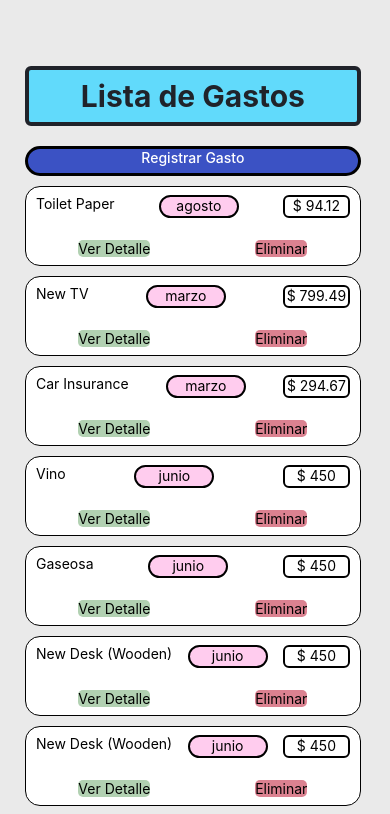
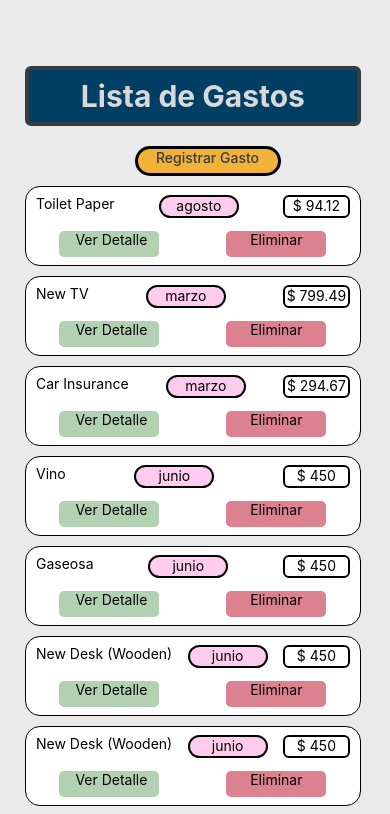
Before and after one commit to betitolg/ExpensesMobileAPP, a React Native app: screen / in a window 390 px wide. Shown: the top 814 px of the page. Built offline with nearby package versions, Linux system fonts and the light colour scheme.

Commit message:
Ultimos CAmbios

```diff
--- a/App.js
+++ b/App.js
@@ -3,7 +3,6 @@ import { StyleSheet, Text, TouchableOpacity, View } from "react-native";
 
 import Expenses from "./components/Expenses";
 import ExpensesForm from "./components/ExpensesForm";
-import { Header } from "react-native-elements/dist/header/Header";
 
 const App = () => {
   const expenses_demo = [
@@ -66,12 +65,8 @@ const App = () => {
   const [itemList, setItemList] = useState([]);
 
   useEffect(() => {
-   setItemList(expenses_demo);
-  }, [])
-
-
-
-
+    setItemList(expenses_demo);
+  },[]);
 
   const [formVisible, setFormVisible] = useState(false);
 
@@ -79,7 +74,7 @@ const App = () => {
     setFormVisible(false);
   };
 
-  const addItem=(item)=>{
+  const addItem = (item) => {
     setItemList([
       ...itemList,
       {
@@ -89,28 +84,31 @@ const App = () => {
         date: new Date(2020, 7, 14),
       },
     ]);
-
-
-  }
+  };
 
   return (
     <View style={styles.container}>
       <Text style={styles.title}>Lista de Gastos</Text>
 
       {!formVisible && (
+        <View style={styles.buttonContainer}>
         <TouchableOpacity
           style={styles.buttonAdd}
           onPress={() => setFormVisible(true)}
         >
           <Text style={styles.buttonTextColor}>Registrar Gasto</Text>
         </TouchableOpacity>
+        </View>
       )}
 
-      {formVisible && <ExpensesForm closeAction={closeAddForm} addAction={addItem}/>}
+      {formVisible && (
+        <ExpensesForm closeAction={closeAddForm} addAction={addItem} />
+      )}
       <Expenses items={itemList} />
     </View>
   );
 };
+
 const styles = StyleSheet.create({
   container: {
     flex: 1,
@@ -118,29 +116,35 @@ const styles = StyleSheet.create({
     paddingLeft: 25,
     backgroundColor: "#eaeaea",
   },
+  buttonContainer:{
+    flexDirection:"row",
+    justifyContent:"center"
+  },
   buttonAdd: {
-    backgroundColor: "#3b52c4",
-    width: "92%",
+    backgroundColor: "#F2B138",
+    width: "40%",
     marginTop: 20,
     borderRadius: 20,
     textAlign: "center",
     flexDirection: "row",
+
     justifyContent: "center",
     height: 30,
     borderWidth: 3,
+    color:'#353D40'
   },
   buttonTextColor: {
-    color: "#fff",
+    color: "#353D40",
     fontWeight: "500",
   },
   title: {
     marginTop: 16,
     paddingVertical: 8,
     borderWidth: 4,
-    borderColor: "#20232a",
+    borderColor: "#353D40",
     borderRadius: 6,
-    backgroundColor: "#61dafb",
-    color: "#20232a",
+    backgroundColor: "#003F63",
+    color: "#D9D9D9",
     textAlign: "center",
     fontSize: 30,
     fontWeight: "bold",
--- a/components/ExpenseItem.js
+++ b/components/ExpenseItem.js
@@ -1,16 +1,11 @@
 import { StyleSheet, Text, TouchableOpacity, View } from "react-native";
 
-import { Card } from "react-native-elements";
 import ExpenseDate from "./ExpenseDate";
 import React from "react";
 
 const ExpenseItem = (props) => {
-
-
-
   return (
     <View style={styles.expenseItem}>
-
       <View style={styles.expenseDataContainer}>
         <Text style={styles.expenseitem__description}>{props.title}</Text>
         <ExpenseDate date={props.date} />
@@ -18,10 +13,10 @@ const ExpenseItem = (props) => {
       </View>
       <View style={styles.buttonContainer}>
         <TouchableOpacity style={styles.buttonDetail}>
-        <Text>Ver Detalle</Text>
+          <Text style={styles.textDetail}> Ver Detalle</Text>
         </TouchableOpacity>
-      <TouchableOpacity  style={styles.butonDelete}>
-        <Text>Eliminar</Text>
+        <TouchableOpacity style={styles.butonDelete}>
+          <Text style={styles.textDetail}>Eliminar</Text>
         </TouchableOpacity>
       </View>
     </View>
@@ -45,33 +40,35 @@ const styles = StyleSheet.create({
     justifyContent: "space-between",
     flexDirection: "column",
   },
-  expenseDataContainer:{
-flexDirection:'row',
+  expenseDataContainer: {
+    flexDirection: "row",
     justifyContent: "space-between",
   },
-  buttonDetail:{
-    backgroundColor:'#b2d1b2',
-    borderRadius:5,
-    textAlign:'center'
-
+  buttonDetail: {
+    backgroundColor: "#b2d1b2",
+    borderRadius: 5,
+    textAlign: "center",
+    height:26,
+    width:100
   },
-  butonDelete:{
-    backgroundColor:'#db8190',
-    borderRadius:5,
-    textAlign:'center'
-
+  textDetail: {
+    textAlign: "center",
   },
-  buttonContainer:{
-alignContent:'center',
-flexDirection:'row',
-justifyContent:'space-around'
-
-  }
-  ,
+  butonDelete: {
+    backgroundColor: "#db8190",
+    borderRadius: 5,
+    textAlign: "center",
+    height:26,
+    width:100
+  },
+  buttonContainer: {
+    alignContent: "center",
+    flexDirection: "row",
+    justifyContent: "space-around",
+  },
   expenseitem__description: {
     textAlign: "center",
-    marginLeft:10
-
+    marginLeft: 10,
   },
   amount: {
     borderColor: "#000",
@@ -81,8 +78,8 @@ justifyContent:'space-around'
     color: "#000",
     width: "20%",
     height: "100%",
-    textAlign:'center',
-    marginRight:10
+    textAlign: "center",
+    marginRight: 10,
   },
 });
 
--- a/components/ExpensesForm.js
+++ b/components/ExpensesForm.js
@@ -1,23 +1,25 @@
 import { Button, StyleSheet, TextInput, View } from "react-native";
-
-import React from "react";
+import React,{useState} from "react";
 
 const ExpensesForm = (props) => {
-
+  const [textInput, setTextInput] = useState("");
 
   const closeForm = () => {
     props.closeAction();
   };
 
-const addItem=()=>{
-
-props.addAction();
-
-}
+  const addItem = ()  => {
+    props.addAction(textInput);
+  };
+  const onChangeTextHandler = (evt) => setTextInput(evt);
 
   return (
     <View style={styles.expenseForm}>
-      <TextInput style={styles.input} value="" />
+      <TextInput
+        style={styles.input}
+        value={textInput}
+        onChangeText={onChangeTextHandler}
+      />
       <TextInput style={styles.input} value="" />
       <TextInput style={styles.input} value="" />
       <View style={styles.buttonContainer}>
@@ -52,6 +54,7 @@ const styles = StyleSheet.create({
     margin: 12,
     borderWidth: 1,
     padding: 10,
+    borderRadius:24
   },
 });
 
--- a/package.json
+++ b/package.json
@@ -10,6 +10,7 @@
   "dependencies": {
     "expo": "~42.0.1",
     "expo-status-bar": "~1.0.4",
+    "native-base": "^3.0.7",
     "react": "16.13.1",
     "react-dom": "16.13.1",
     "react-native": "https://github.com/expo/react-native/archive/sdk-42.0.0.tar.gz",
```
Also changed, not shown: 1 other file (tests, documents, lock files or other folders). Lines whose indentation alone changed are shown as unchanged.
